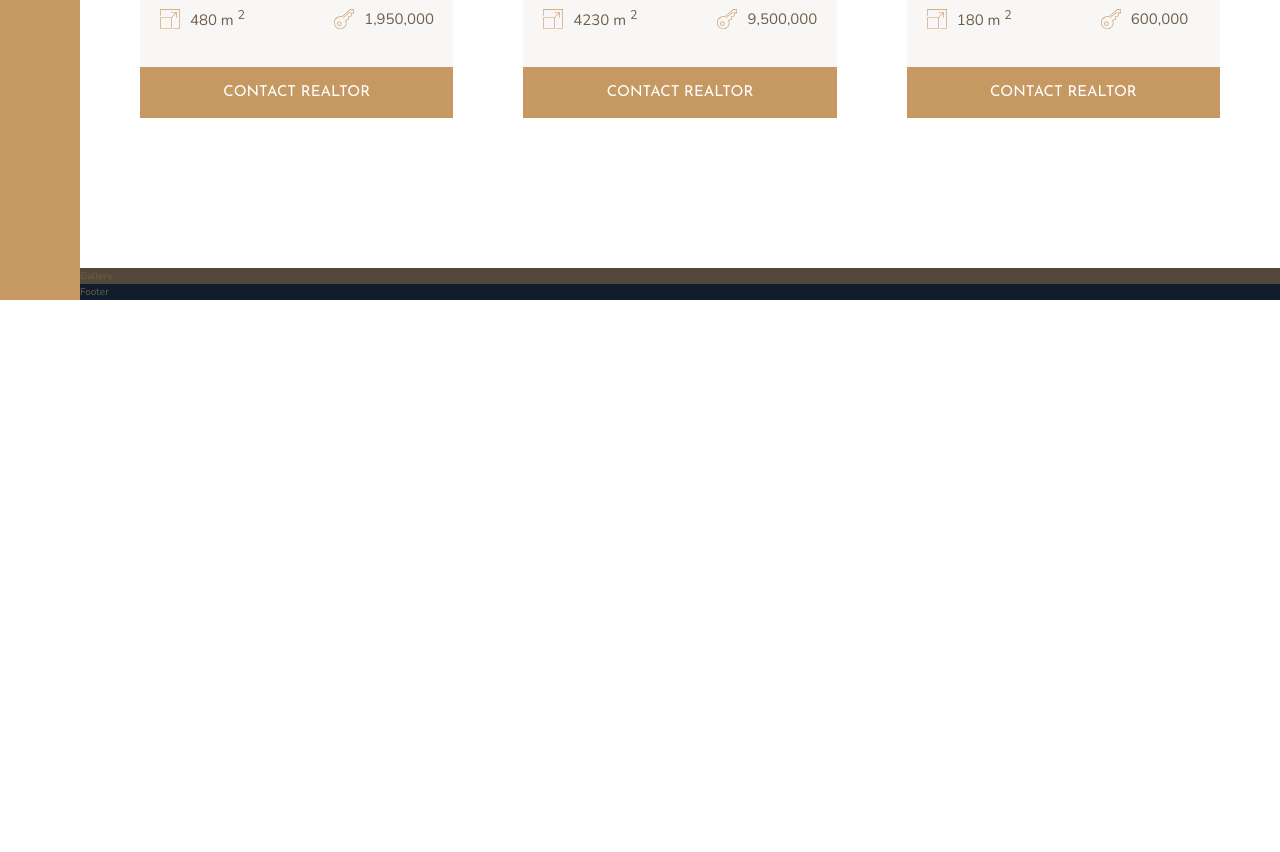
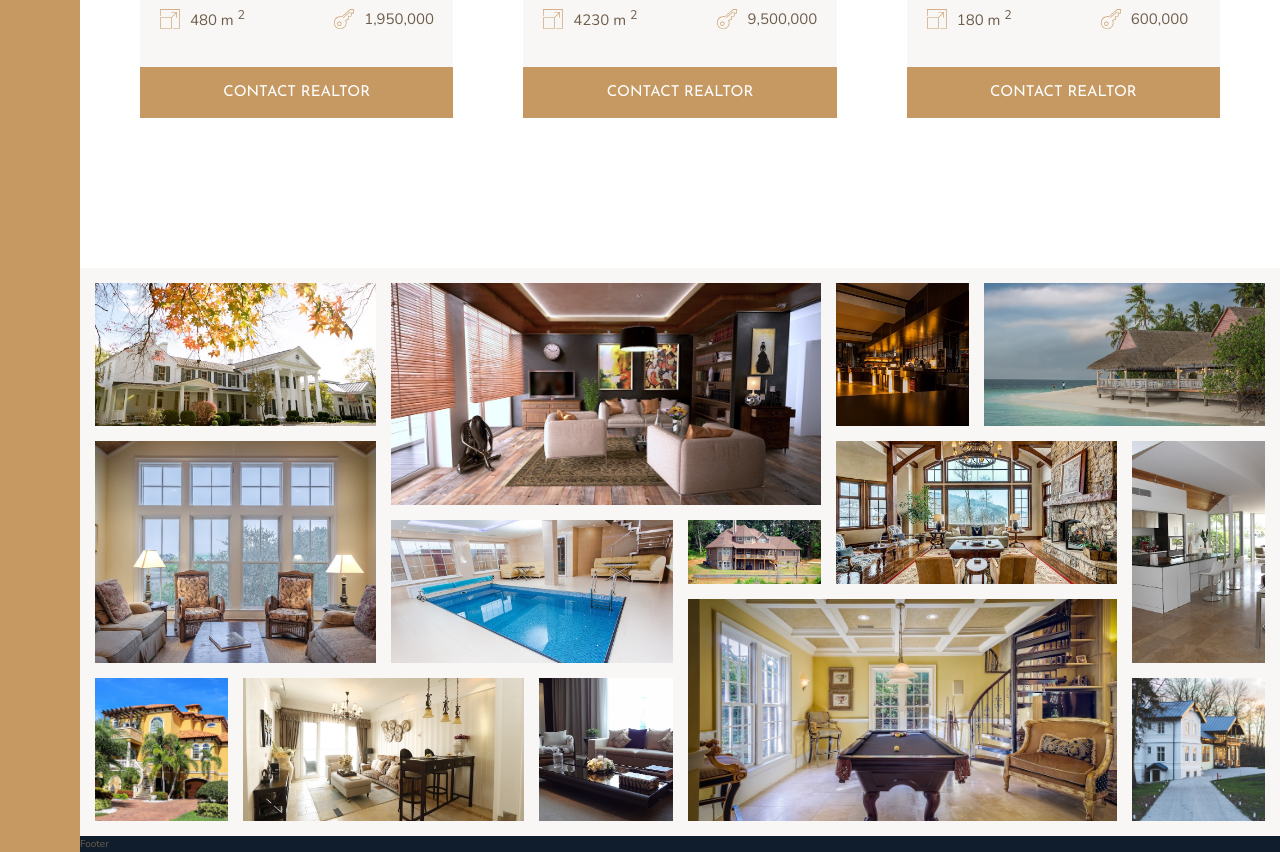
Before and after one commit to hkhodkar/Nexter, a website: page index.html in a window 1280 px wide. Shown: the part 2804-3656 px from the top of the page. Before the commit the page ends 3104 px from the top, so only its background shows below. Drawn offline with nearby package versions, Linux system fonts and the light colour scheme.

Commit message:
add gallery

```diff
--- a/index.html
+++ b/index.html
@@ -308,7 +308,62 @@
     </section>
 
     <section class="gallery">
-        Gallery
+        <figure class="gallery__item gallery__item--1">
+            <img src="img/gal-1.jpeg" alt="Gallery image 1" class="gallery__img">
+        </figure>
+
+        <figure class="gallery__item gallery__item--2">
+            <img src="img/gal-2.jpeg" alt="Gallery image 2" class="gallery__img">
+        </figure>
+
+        <figure class="gallery__item gallery__item--3">
+            <img src="img/gal-3.jpeg" alt="Gallery image 3" class="gallery__img">
+        </figure>
+
+        <figure class="gallery__item gallery__item--4">
+            <img src="img/gal-4.jpeg" alt="Gallery image 4" class="gallery__img">
+        </figure>
+
+        <figure class="gallery__item gallery__item--5">
+            <img src="img/gal-5.jpeg" alt="Gallery image 5" class="gallery__img">
+        </figure>
+
+        <figure class="gallery__item gallery__item--6">
+            <img src="img/gal-6.jpeg" alt="Gallery image 6" class="gallery__img">
+        </figure>
+
+        <figure class="gallery__item gallery__item--7">
+            <img src="img/gal-7.jpeg" alt="Gallery image 7" class="gallery__img">
+        </figure>
+
+        <figure class="gallery__item gallery__item--8">
+            <img src="img/gal-8.jpeg" alt="Gallery image 8" class="gallery__img">
+        </figure>
+
+        <figure class="gallery__item gallery__item--9">
+            <img src="img/gal-9.jpeg" alt="Gallery image 9" class="gallery__img">
+        </figure>
+
+        <figure class="gallery__item gallery__item--10">
+            <img src="img/gal-10.jpeg" alt="Gallery image 10" class="gallery__img">
+        </figure>
+
+        <figure class="gallery__item gallery__item--11">
+            <img src="img/gal-11.jpeg" alt="Gallery image 11" class="gallery__img">
+        </figure>
+
+        <figure class="gallery__item gallery__item--12">
+            <img src="img/gal-12.jpeg" alt="Gallery image 12" class="gallery__img">
+        </figure>
+
+        <figure class="gallery__item gallery__item--13">
+            <img src="img/gal-13.jpeg" alt="Gallery image 13" class="gallery__img">
+        </figure>
+
+        <figure class="gallery__item gallery__item--14">
+            <img src="img/gal-14.jpeg" alt="Gallery image 14" class="gallery__img">
+        </figure>
+
     </section>
 
     <footer class="footer">
--- a/sass/_gallery.scss
+++ b/sass/_gallery.scss
@@ -1,4 +1,89 @@
 .gallery {
-    background-color: $color-grey-dark-1;
+    background-color: $color-grey-light-1;
     grid-column: full-start/full-end;
+    display: grid;
+    grid-template-columns: repeat(8, 1fr);
+    grid-template-rows: repeat(7, 5vw);
+    gap: 1.5rem;
+    padding: 1.5rem;
+
+    &__item {
+        &--1 {
+            grid-row: 1 / span 2;
+            grid-column: 1 / span 2;
+        }
+
+        &--2 {
+            grid-row: 1 / span 3;
+            grid-column: 3 / span 3;
+        }
+
+        &--3 {
+            grid-row: 1 / span 2;
+            grid-column: 6 / 7;
+        }
+
+        &--4 {
+            grid-row: 1 / span 2;
+            grid-column: 7 / -1;
+        }
+
+        &--5 {
+            grid-row: 3 / span 3;
+            grid-column: 1 /span 2;
+        }
+
+        &--6 {
+            grid-row: 4 / span 2;
+            grid-column: 3 /span 2;
+        }
+
+        &--7 {
+            grid-row: 4 / span 1;
+            grid-column: 5 /span 1;
+        }
+
+        &--8 {
+            grid-row: 3 / span 2;
+            grid-column: 6 /span 2;
+        }
+
+        &--9 {
+            grid-row: 3 /span 3;
+            grid-column: 8 /-1;
+        }
+
+        &--10 {
+            grid-row: 6 / -1;
+            grid-column: 1 / 2;
+        }
+
+        &--11 {
+            grid-row: 6 / -1;
+            grid-column: 2 / span 2;
+        }
+
+        &--12 {
+            grid-row: 6 / -1;
+            grid-column: 4 / span 1;
+        }
+
+        &--13 {
+            grid-row: 5 / span 3;
+            grid-column: 5 / span 3;
+        }
+
+        &--14 {
+            grid-row: 6 / -1;
+            grid-column: 8 / -1;
+        }
+
+    }
+
+    &__img {
+        width: 100%;
+        height: 100%;
+        object-fit: cover;
+        display: block;
+    }
 }
```
Also changed, not shown: css/style.css.
